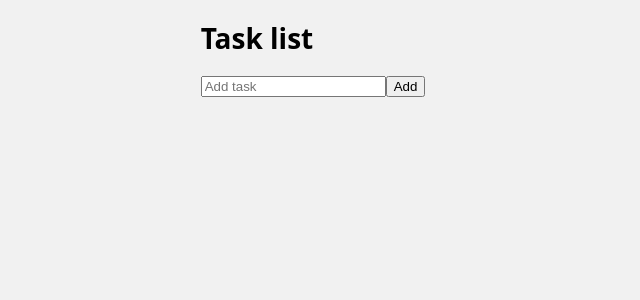
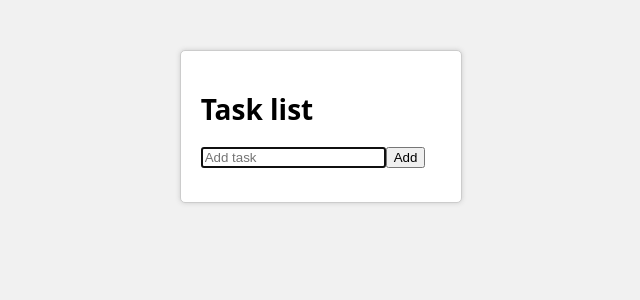
Before and after one commit to RamziRM/react-test, a React (Create React App) app: page / in a window 1280 px wide. Shown: the top 300 px of the page, without its empty margins (327-967 px from the left). Built offline with nearby package versions, Linux system fonts and the light colour scheme.

Commit message:
css tags

```diff
--- a/src/App.js
+++ b/src/App.js
@@ -41,7 +41,7 @@ class App extends Component {
     const { task, tasks } = this.state;
 
     return (
-      <div>
+      <div className="main-cont">
         <h1>Task list</h1>
         <form onSubmit={this.onSubmitTask}>
           <input
@@ -49,8 +49,9 @@ class App extends Component {
           value={task.text}
           type="text"
           id="taskInput"
-          placeholder="Add task" />
-          <button type="submit">Add</button>
+          placeholder="Add task"
+          autoFocus/>
+          <button id="submit-btn" type="submit">Add</button>
         </form>
         <Overview tasks={tasks} />
       </div>
```
